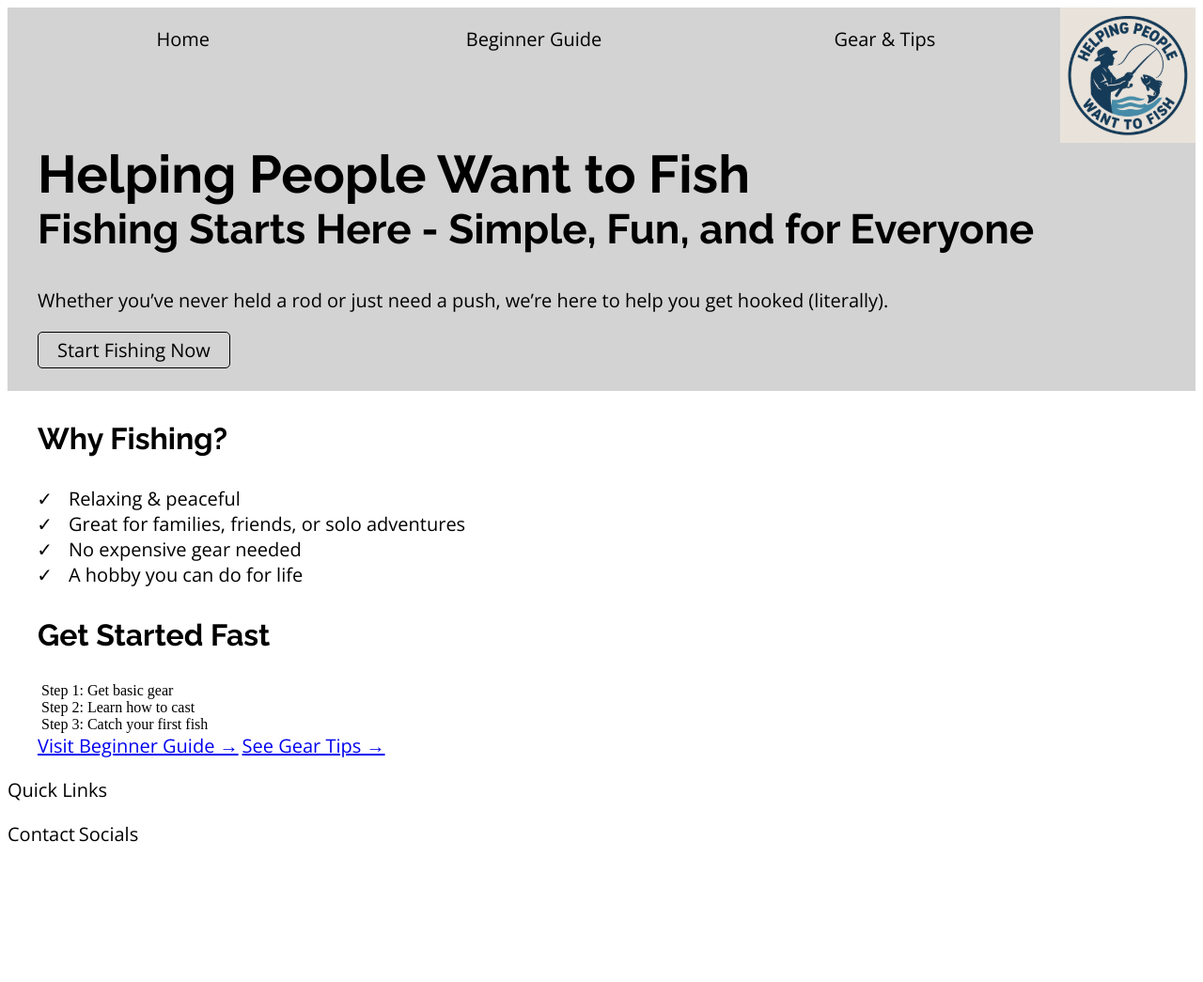
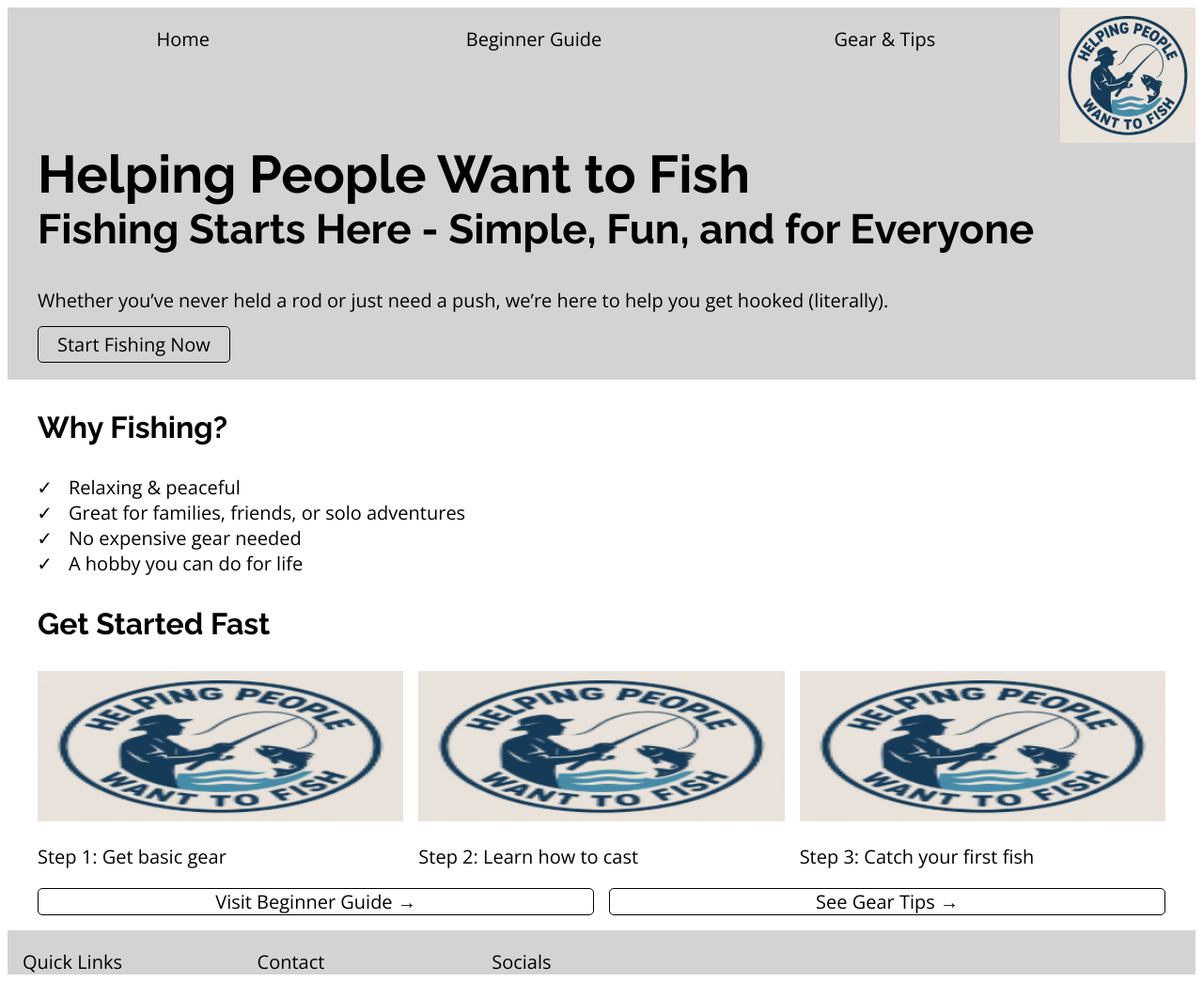
Before and after one commit to ker24016/wdd130-flannery, a plain HTML site: page index.html in a window 1280 px wide. Shown: the whole page at 94% size. Before the commit the page ends 909 px from the top, so only its background shows below. Drawn offline with nearby package versions, Linux system fonts and the light colour scheme.

Commit message:
Home nearly done

```diff
--- a/index.html
+++ b/index.html
@@ -20,7 +20,7 @@
             <h2>Fishing Starts Here - Simple, Fun, and for Everyone</h2>
             <p>Whether you’ve never held a rod or just need a push, we’re here to help you get hooked (literally).</p>
             <!--        TODO: Verify href-->
-            <div class="button"><a href="beginner-guide.html">Start Fishing Now</a></div>
+            <a href="beginner-guide.html" class="button">Start Fishing Now</a>
         </div>
         <div id="home-wrapper">
             <section>
@@ -34,24 +34,30 @@
             </section>
             <section>
                 <h3>Get Started Fast</h3>
+                <div id="get-started-cards">
                     <div>
-                    <div>
-                        <img>
-                        Step 1: Get basic gear
+<!--                        TODO-->
+                        <img src="images/logo.png" alt="Logo">
+                        <p>Step 1: Get basic gear</p>
                     </div>
                     <div>
-                        <img>
-                        Step 2: Learn how to cast
+                        <!--                        TODO-->
+                        <img src="images/logo.png" alt="Logo">
+                        <p>Step 2: Learn how to cast</p>
                     </div>
                     <div>
-                        <img>
-                        Step 3: Catch your first fish
+                        <!--                        TODO-->
+                        <img src="images/logo.png" alt="Logo">
+                        <p>Step 3: Catch your first fish</p>
                     </div>
                 </div>
-                <a href="beginner-guide.html">Visit Beginner Guide &rarr;</a>
-                <a href="gear-and-tips.html">See Gear Tips &rarr;</a>
+                <div id="home-cta">
+                    <a href="beginner-guide.html" class="button">Visit Beginner Guide &rarr;</a>
+                    <a href="gear-and-tips.html" class="button">See Gear Tips &rarr;</a>
+                </div>
             </section>
         </div>
+    </main>
     <footer>
         <p>Quick Links</p>
         <!--            TODO: href-->
@@ -59,7 +65,6 @@
         <!--            TODO: href-->
         <a>Socials</a>
     </footer>
-    </main>
 
 </body>
 </html>
--- a/styles/style.css
+++ b/styles/style.css
@@ -67,18 +67,23 @@ header nav a {
     margin-top: 0;
 }
 
-#hero .button {
+.button {
     border: 1px solid black;
-    background-color: var(--home-bg);
     border-radius: 5px;
-    padding: 5px 20px;
     box-sizing: border-box;
     width: fit-content;
+    text-decoration: none;
+    color: black;
 }
 
-#hero .button a {
+.button a {
     text-decoration: none;
     color: black;
+}
+
+#hero .button {
+    background-color: var(--home-bg);
+    padding: 5px 20px;
 }
 
 .home-bg {
@@ -87,6 +92,7 @@ header nav a {
 
 #home-wrapper {
     padding-left: 2em;
+    padding-right: 2em;
 }
 
 .check-list {
@@ -97,3 +103,41 @@ header nav a {
 .check-list li {
     padding-left: 0.85em;
 }
+
+#get-started-cards {
+    display: grid;
+    grid-template-columns: 1fr 1fr 1fr;
+    grid-gap: 1em;
+}
+
+#get-started-cards img {
+    width: 100%;
+    height: 10em;
+}
+
+#home-cta {
+    display: grid;
+    grid-template-columns: 1fr 1fr;
+    grid-gap: 1em;
+    text-align: center;
+}
+
+#home-cta * {
+    width: 100%;
+}
+
+footer {
+    display: grid;
+    padding-left: 1em;
+    grid-template-columns: 1fr 1fr 1fr 2fr;
+    background-color: var(--home-bg);
+}
+
+footer * {
+    margin: 0;
+    padding-top: 1em;
+}
+
+main {
+    margin-bottom: 1em;
+}
```
Lines whose indentation alone changed are shown as unchanged.
